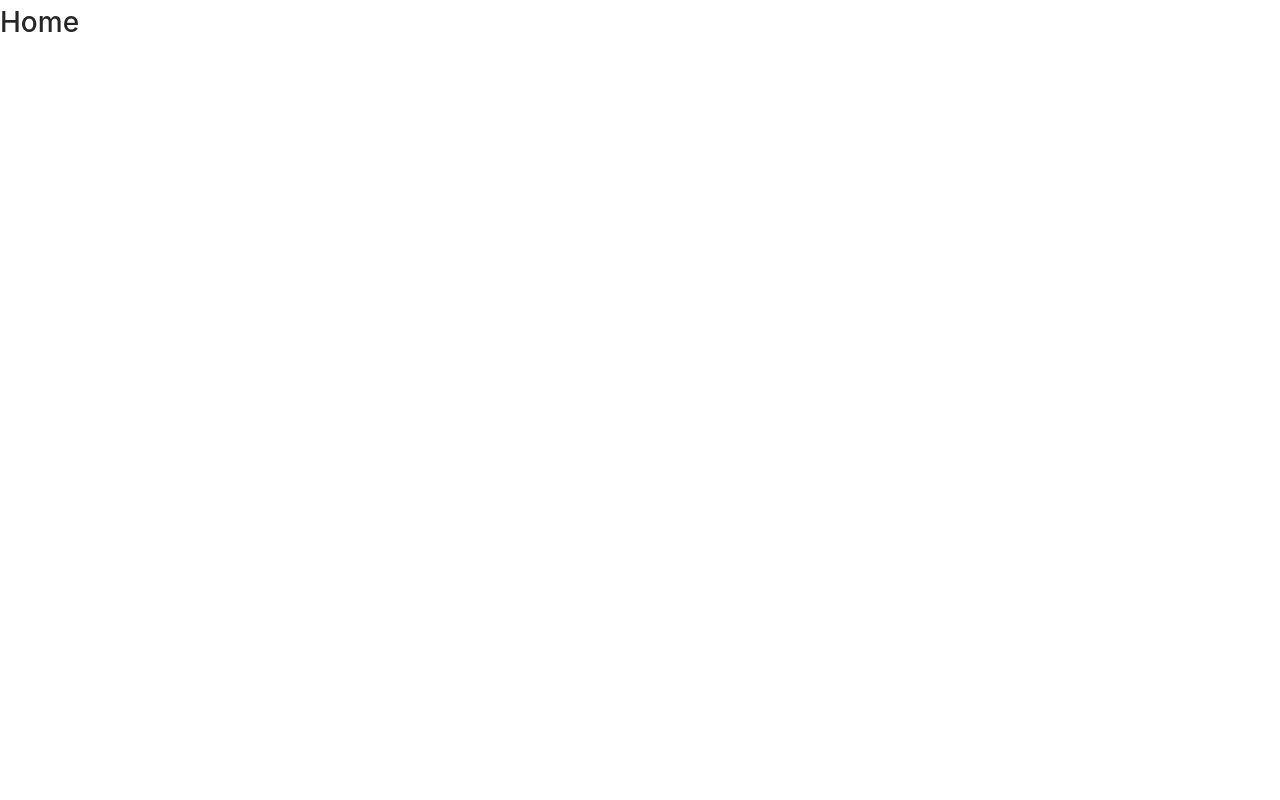
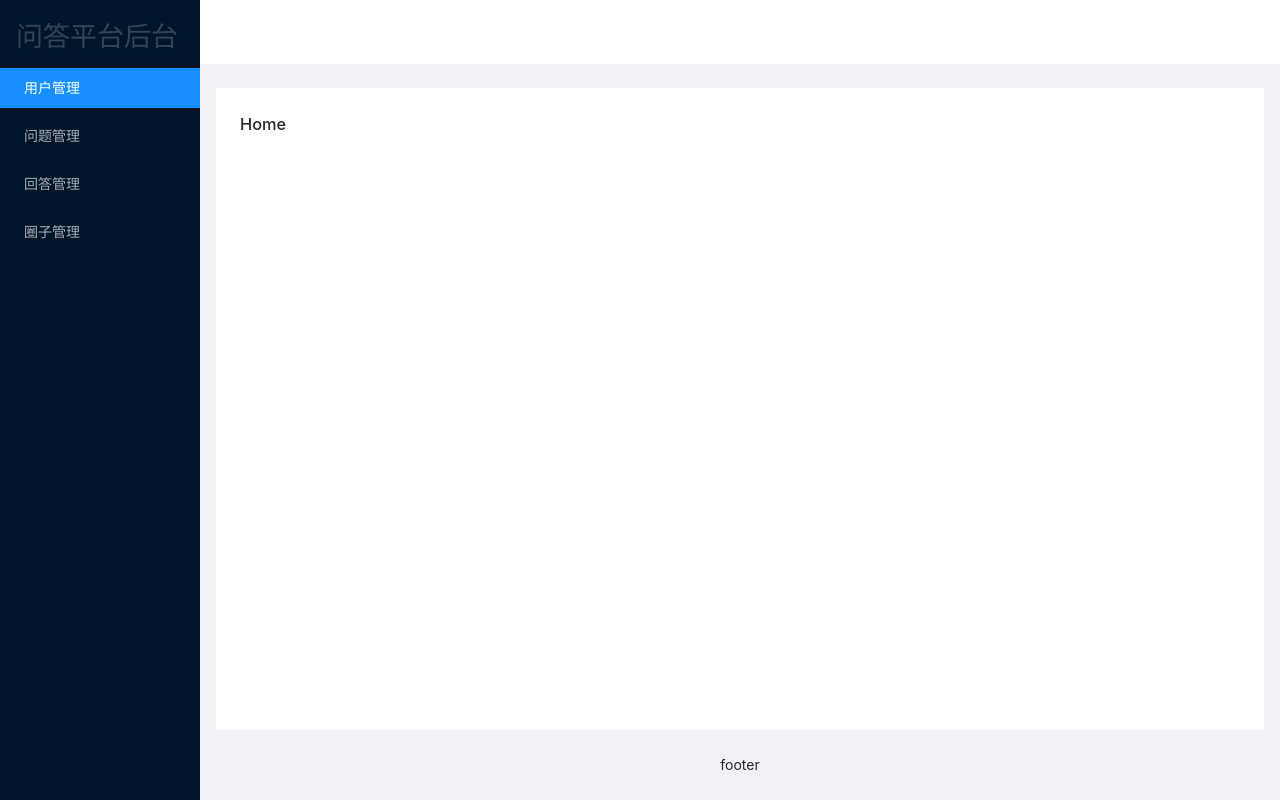
Before and after one commit to domain-driven-design/ddd-lite-example-admin, a React (Create React App) app: page / in a window 1280 px wide. Built offline with nearby package versions, Linux system fonts and the light colour scheme.

Commit message:
feat: add BaseLayout

```diff
--- a/src/App.js
+++ b/src/App.js
@@ -3,13 +3,16 @@ import "antd/dist/antd.css";
 import {BrowserRouter as Router, Route, Switch} from "react-router-dom";
 import Login from "./components/Login";
 import Home from "./components/Home";
+import BaseLayout from "./components/BaseLayout";
 
 function App() {
     return (
         <Router>
             <Switch>
                 <Route path="/login" component={Login}/>
-                <Route path="/" component={Home}/>
+                <BaseLayout>
+                    <Route path="/" component={Home}/>
+                </BaseLayout>
             </Switch>
         </Router>
     );
--- /dev/null
+++ b/src/components/BaseLayout.css
@@ -0,0 +1,29 @@
+.site-layout {
+    height: 100vh;
+}
+
+.logo {
+    height: 32px;
+    margin: 16px;
+    font-size: 27px;
+    color: rgba(255, 255, 255, 0.2);
+}
+
+.site-layout-header {
+    background: #fff;
+    padding: 0;
+}
+
+.site-layout-content {
+    margin: 24px 16px 0;
+}
+
+.site-layout-background {
+    background: #fff;
+    padding: 24px;
+    height: 100%;
+}
+
+.site-layout-footer {
+    text-align: center;
+}
--- /dev/null
+++ b/src/components/BaseLayout.js
@@ -0,0 +1,47 @@
+import {Link} from "react-router-dom";
+import {Layout, Menu} from "antd";
+import "./BaseLayout.css";
+
+const {Header, Sider, Content, Footer} = Layout;
+
+export default function BaseLayout(props) {
+    return (
+        <Layout className="site-layout">
+            <Sider
+                breakpoint="lg"
+                collapsedWidth="0"
+                onBreakpoint={broken => {
+                    console.log(broken);
+                }}
+                onCollapse={(collapsed, type) => {
+                    console.log(collapsed, type);
+                }}
+            >
+                <div className="logo">问答平台后台</div>
+                <Menu theme="dark" mode="inline" defaultSelectedKeys={['1']}>
+                    <Menu.Item key="1">
+                        用户管理
+                    </Menu.Item>
+                    <Menu.Item key="2">
+                        问题管理
+                    </Menu.Item>
+                    <Menu.Item key="3">
+                        回答管理
+                    </Menu.Item>
+                    <Menu.Item key="4">
+                        圈子管理
+                    </Menu.Item>
+                </Menu>
+            </Sider>
+            <Layout>
+                <Header className="site-layout-header"/>
+                <Content className="site-layout-content">
+                    <div className="site-layout-background">
+                        {props.children}
+                    </div>
+                </Content>
+                <Footer className="site-layout-footer">footer</Footer>
+            </Layout>
+        </Layout>
+    );
+}
```
